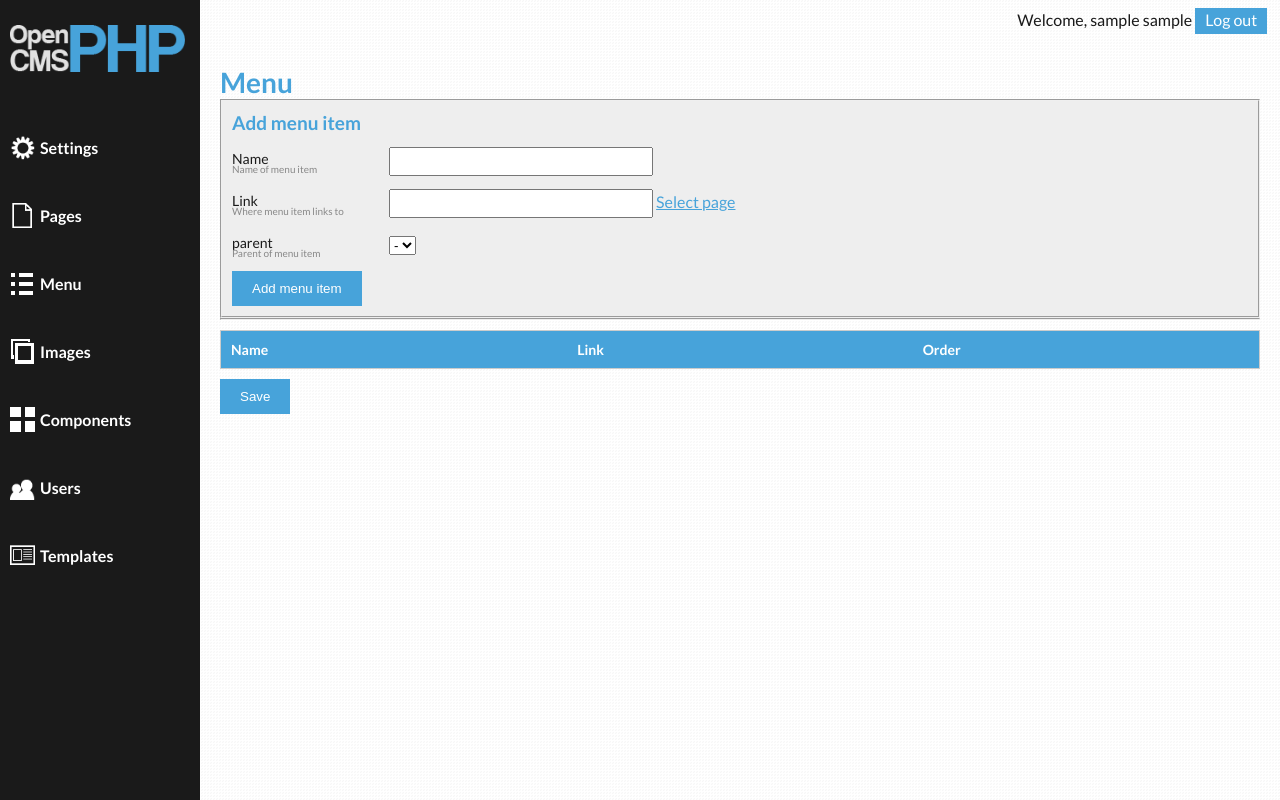
After one commit to OpenPHPCMS/prototype, a PHP site: page /admin/menu.php in a window 1280 px wide. The commit adds this page. Run offline with PHP 8.4, Linux system fonts and the light colour scheme; the visitor is signed in with stand-in values (Sample User, id 1); data comes from the database, SQL or seed files in the repository; tables that the repository leaves empty or names only in its code hold one stand-in row (values such as "Sample post"); lists and menus that the app fills with data are empty; some libraries are stand-ins or nearby versions.

Commit message:
Added menu -create menu item -change order

```diff
--- a/admin/essentials/sidebar.php
+++ b/admin/essentials/sidebar.php
@@ -9,7 +9,7 @@
 			<a href='<?PHP echo base_url('admin/pages.php') ?>'><li><img class='icon' src='images/icons/pages.png' alt='' />		<span>Pages</span>		</li></a>
 		<?PHP endif;
 		if(secure()->hasUserAccess(__ROLE_DEV)): ?>
-			<a href='#'><li><img class='icon' src='images/icons/menu.png' alt='' />			<span>Menu</span>		</li></a>
+			<a href='<?PHP echo base_url('admin/menu.php') ?>'><li><img class='icon' src='images/icons/menu.png' alt='' />			<span>Menu</span>		</li></a>
 		<?PHP endif;
 		if(secure()->hasUserAccess(__ROLE_USER)): ?>
 			<a href='#'><li><img class='icon' src='images/icons/images.png' alt='' />		<span>Images</span>		</li></a>
--- /dev/null
+++ b/admin/menu.php
@@ -0,0 +1,96 @@
+<?PHP
+
+/* * * Import init * **/
+if(!defined('__SITE_PATH'))
+	require('admin_init.php');
+
+if( !secure()->hasUserAccess(__ROLE_DEV) ){
+	display_error('no access!');
+	load_view();
+	die();
+}
+
+$data['id']		= '';
+$data['name'] 	= '';
+$data['link'] 	= '';
+$data['parent'] = '';
+
+load_class('Menu', 'core');
+$db = new OPC_Database();
+$menu = new OPC_Menu($db);
+
+// Save menu item
+// ------------------------------------------------------------------------
+if(isset($_POST['menu_submit'])) {
+	$data['name'] 	= $_POST['name'];
+	$data['link'] 	= $_POST['link'];
+	$data['parent'] = $_POST['parrent'];
+
+	//add validation
+
+	$binds['name'] 			= $data['name'];
+	$binds['link'] 			= $data['link'];
+	$binds['parent'] 		= $data['parent'];
+	$binds['order_number'] 	= $menu->latestOrderNumber()+1;
+
+	$db->insert('OPC_Menu', $binds);
+	display_succes("Menu item added.");
+}
+// ------------------------------------------------------------------------
+
+// Save menu order
+// ------------------------------------------------------------------------
+if(isset($_POST['menu_save'])) {
+	unset($_POST['menu_save']);
+	foreach ($_POST as $key => $value) {
+		$binds['order_number'] = $value;
+		$db->where('id', $key);
+		$db->update('OPC_Menu', $binds);
+	}
+
+}
+// ------------------------------------------------------------------------
+
+// Create all the options for all the pages
+// ------------------------------------------------------------------------
+$data['parents'] = '<option value="0"> - </option>';
+foreach ($menu->getMenuItems() as $item) {
+	$data['parents'] .= "<option".($item['name'] == $data['parent'] ? 'selected': '')." value='".$item['id']."'>".$item['name']."</option>\n";
+}
+// ------------------------------------------------------------------------
+$data['menu'] = '';
+
+$menuItems 	= $menu->getMenu();
+$itemCount 	= count($menuItems);
+$itemNr 	= 1;
+
+//Create table rows for menu items
+// ------------------------------------------------------------------------
+foreach ($menuItems as $item) {
+	$childCount = count($item['childeren']);
+
+	$data['menu'] .= "<tr><td>".$item['name']."</td>\n"
+	."<td>".$item['link']."</td>\n"
+	."<td><select name='".$item['id']."'>\n";
+
+	for($index=1; $index <= $itemCount; $index++)
+		$data['menu'] .= "<option ".($index == $item['order_number'] ? 'selected': '').">".$index."</option>\n";
+
+	$data['menu'] .= "</select></td></tr>\n";
+	foreach ($item['childeren'] as $child) {
+
+		$data['menu'] .= "<tr><td> - ".$child['name']."</td>\n"
+		."<td> - ".$child['link']."</td>\n"
+		."<td> - <select name='".$child['id']."'>\n";
+
+		for($index=1; $index <= $childCount; $index++)
+			$data['menu'] .= "<option ".($index == $child['order_number'] ? 'selected': '').">".$index."</option>\n";
+
+		$data['menu'] .= "</select></td></tr>\n";
+	}
+
+	$itemNr++;
+}
+// ------------------------------------------------------------------------
+
+load_view('menu', $data);
--- /dev/null
+++ b/admin/views/menu.php
@@ -0,0 +1,40 @@
+<h1>Menu</h1>
+
+<form method="post">
+	<fieldset>
+		<span class="formtitle">Add menu item</span>
+		<p>
+			<label class="formlabel">Name</label>
+			<label class="help">Name of menu item</label>
+			<input class="textfield" type="text" name="name" value="<?php echo $name ?>"/>
+		</p>
+		<p>
+			<label class="formlabel">Link</label>
+			<label class="help">Where menu item links to</label>
+			<input class="textfield" type="text" name="link" value="<?php echo $link ?>"/>	<a href="#">Select page</a>
+		</p>
+		<p>
+			<label class="formlabel">parent</label>
+			<label class="help">Parent of menu item</label>
+			<select name="parrent">
+				<?php echo $parents ?>
+			</select>
+		</p>
+		<input type="submit" name="menu_submit" value="Add menu item" class="button buttrans bluebut" />
+	</fieldset>
+</form>
+
+<hr>
+<form method="post">
+
+<table>
+	<tr>
+	<th>Name</th>
+	<th>Link</th>
+	<th>Order</th>
+</tr>
+<?PHP echo $menu ?>
+</table>
+
+<input type="submit" name="menu_save" value="Save" class="button buttrans bluebut" />
+</form>
--- /dev/null
+++ b/application/core/Menu.php
@@ -0,0 +1,81 @@
+<?PHP if (!defined('__SITE_PATH')) exit('No direct script access allowed');
+
+/**
+* OpenPhpCms
+*
+* An open CMS for PHP/MYSQL
+*
+* @author       Maikel Martens
+* @copyright    Copyright (c) 20013 - 2013, openphpcms.org.
+* @license      http://openphpcms.org/license.html
+* @link         http://openphpcms.org
+* @since        Version 1.0
+*/
+// ------------------------------------------------------------------------
+
+/**
+* Menu class
+*
+* For getting the menu items.
+*
+* @package      OpenPhpCms
+* @subpackage   Core
+* @category     Core
+* @author       Maikel Martens
+*/
+// ------------------------------------------------------------------------
+class OPC_Menu {
+    private $db;
+
+    public function __construct($database){
+        $this->db = $database;
+    }
+
+    /**
+    * getMenuItems
+    *
+    * get an one level items array
+    *
+    * @access public
+    * @param int parent
+    * @return void
+    */
+    public function getMenuItems($parent = 0){
+        $binds[] = $parent;
+        $sql = "SELECT * FROM OPC_Menu WHERE parent = ? ORDER BY ISNULL(order_number), order_number ASC";
+        return $this->db->query($sql, $binds);
+    }
+
+    /**
+    * latestOrderNumber
+    *
+    * Get the last order number of specified menu
+    *
+    * @access public
+    * @param int parent
+    * @return void
+    */
+    public function latestOrderNumber($parent = 0){
+        $binds[] = $parent;
+        $sql = "SELECT count(*) FROM OPC_Menu WHERE parent = ?";
+        $result = $this->db->query($sql , $binds);
+        return $result[0][0];
+    }
+
+    /**
+    * getMenu
+    *
+    * Get the menu. child items are set in seperate array in the parrent
+    * under the key childeren
+    *
+    * @access public
+    * @return void
+    */
+    public function getMenu(){
+        $menu = $this->getMenuItems();
+        foreach ($menu as $key => $item) {
+            $menu[$key]['childeren'] = $this->getMenuItems($item['id']);
+        }
+        return $menu;
+    }
+}
```
